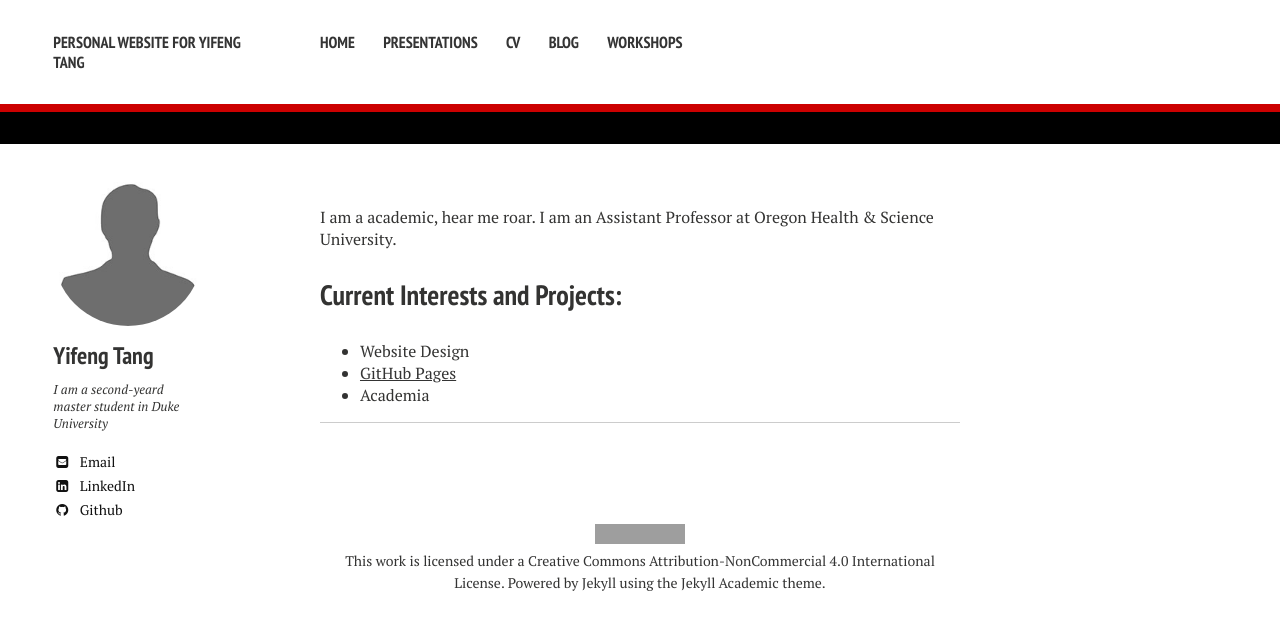
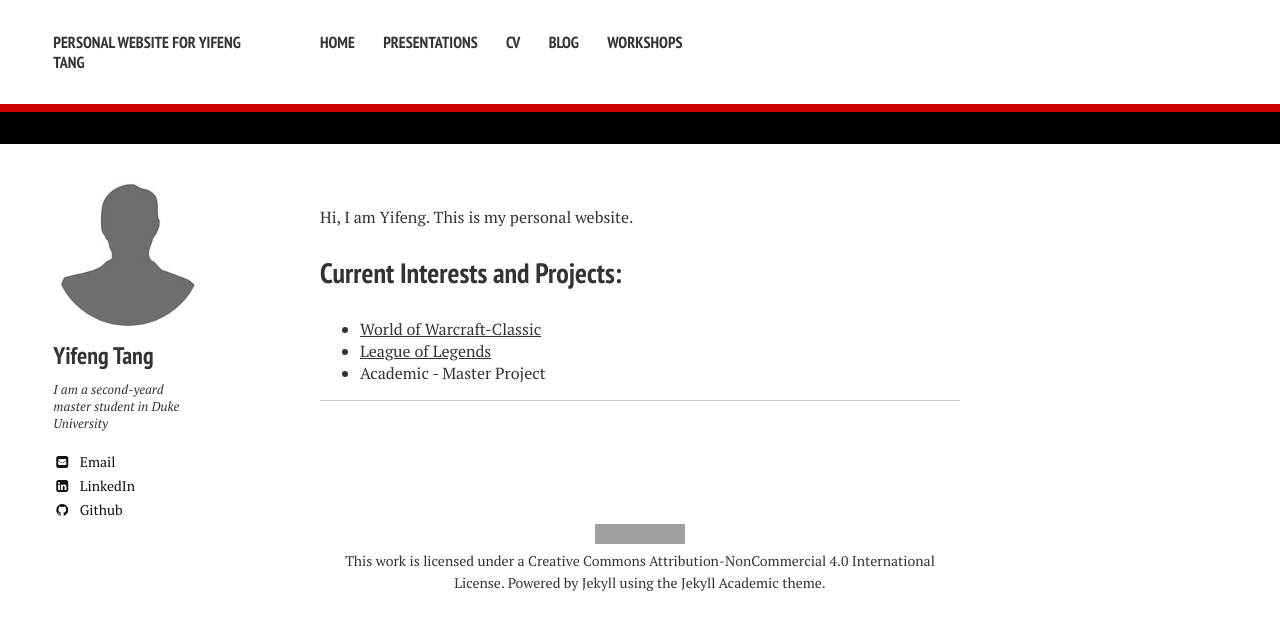
Before and after one commit to Yifeng-T/Yifeng-T.github.io, a Jekyll site: the page built from index.md, in a window 1280 px wide. Shown: the top 630 px of the page. Built offline with Jekyll 4.4.1, drawn with Linux system fonts in a browser that asks for light colours; nearby versions of some CDN libraries; grey boxes are pictures that could not be loaded.

Commit message:
UPload some characteristic in front page

```diff
--- a/index.md
+++ b/index.md
@@ -3,10 +3,10 @@ layout: page
 excerpt: "About Me..."
 ---
 
-I am a academic, hear me roar. I am an Assistant Professor at Oregon Health & Science University.
+Hi, I am Yifeng. This is my personal website.
 
 ## Current Interests and Projects:
 
-- Website Design
-- [GitHub Pages](http://laderast.github.io)
-- Academia
+- [World of Warcraft-Classic](https://classic.warcraftlogs.com/character/cn/%E6%AF%94%E6%96%AF%E5%B7%A8%E5%85%BD/%e6%a1%b6%e6%a1%b6%e8%b9%a6)
+- [League of Legends](https://na.op.gg/summoner/userName=DonalBoom)
+- Academic - Master Project
```
